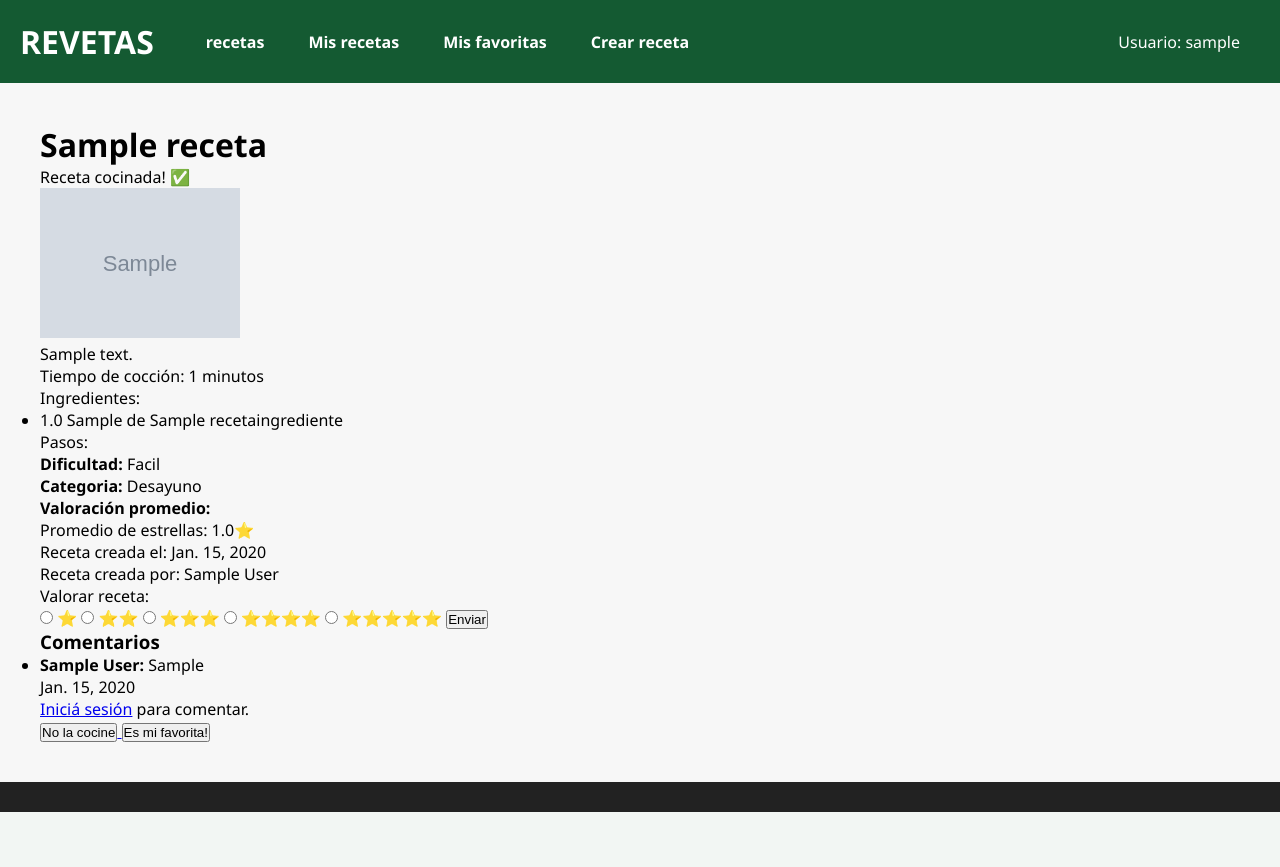
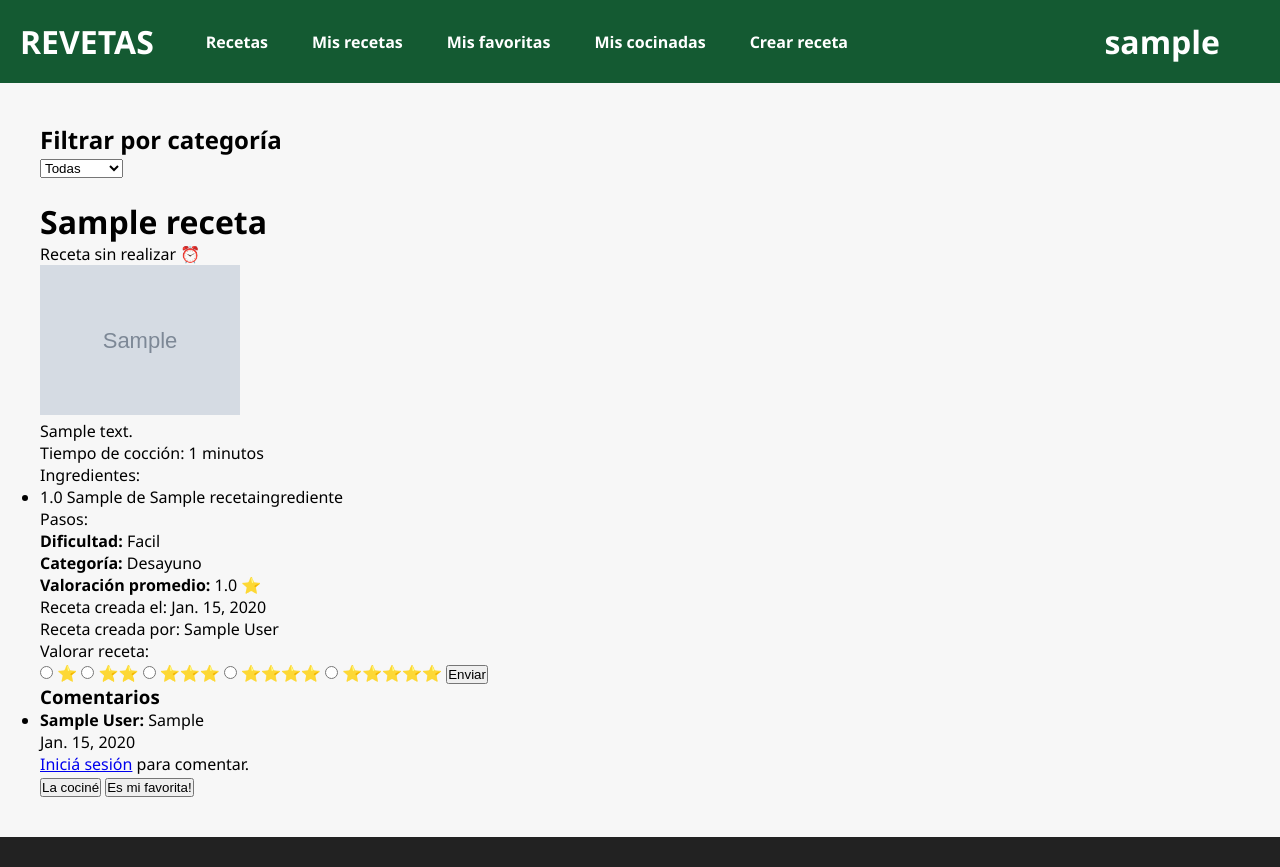
Before and after one commit to MatiasRevetria/proyecto_final, a Django app: page /recetas/ in a window 1280 px wide. Before the commit the page ends 812 px from the top, so only its background shows below. Run offline with Django 5.2, Linux system fonts and the light colour scheme; a user stored in the database is signed in; tables that the repository leaves empty hold one stand-in row (values such as "Sample post"); grey boxes marked "Sample" are stand-in pictures.

Commit message:
FILTRADO Y COCINADAS

```diff
--- a/tasks/models.py
+++ b/tasks/models.py
@@ -108,6 +108,13 @@ class RecetaFavorita(models.Model):
     def __str__(self) -> str:
         return self.user.name + self.receta.title
 
+class RecetaCocinada(models.Model):
+    user = models.ForeignKey(Usuario,on_delete=models.CASCADE)
+    receta = models.ForeignKey(Receta,on_delete=models.CASCADE)
+
+    def __str__(self):
+        return self.user.name + self.receta.title
+
 class Notificacion(models.Model):
     tipo = models.CharField(max_length=255)
     msj = models.TextField()
--- a/tasks/templates/main.html
+++ b/tasks/templates/main.html
@@ -11,16 +11,15 @@
     <header>
         <div class="nav">
             <h1>REVETAS {{title}}</h1>
-            <a href="/recetas/">recetas</a>
+            <a href="/recetas/">Recetas</a>
             <a href="/mis_recetas/">Mis recetas</a>
             <a href="/favoritas/">Mis favoritas</a>
+            <a href="/cocinadas/">Mis cocinadas</a>
             <a href="/nueva/">Crear receta</a>
 
             <div style="margin-left: auto; padding-right: 20px;">
                 {% if request.user.is_authenticated %}
-                    Usuario: {{ request.user.username }}
-                {% elif request.session.username %}
-                    Usuario: {{ request.session.username }}
+                    <h1>{{request.user.username}}</h1>
                 {% else %}
                     <a href="/login/">Iniciar sesión</a>
                 {% endif %}
--- a/tasks/templates/recetas.html
+++ b/tasks/templates/recetas.html
@@ -3,8 +3,24 @@
 
 {% block content %}
 
+<h2>Filtrar por categoría</h2>
+<form method="get">
+    <select name="categoria" onchange="this.form.submit()">
+        <option value="">Todas</option>
+        <option value="Desayuno" {% if request.GET.categoria == "Desayuno" %}selected{% endif %}>Desayuno</option>
+        <option value="Almuerzo" {% if request.GET.categoria == "Almuerzo" %}selected{% endif %}>Almuerzo</option>
+        <option value="Merienda" {% if request.GET.categoria == "Merienda" %}selected{% endif %}>Merienda</option>
+        <option value="Cena" {% if request.GET.categoria == "Cena" %}selected{% endif %}>Cena</option>
+    </select>
+</form>
+
+<br>
+
+{% if categoria %}
+  <h3>Recetas de {{ categoria }}</h3>
+{% endif %}
+
 {% for receta in recetas %}
-
 <div>
     <div>
         <h1>
@@ -13,49 +29,40 @@
             {% else %}
                 {{ receta.title }}
             {% endif %}
-
         </h1>
 
-            {% if receta.cooked == False%}
+        {% if receta.id in cocinadas_ids %}
+            <p>Receta cocinada! ✅</p>
+        {% else %}
             <p>Receta sin realizar ⏰</p>
-            {% else %}
-                <p>Receta cocinada! ✅</p>
         {% endif %}
 
         {% if receta.image %}
             <img src="{{ receta.image.url }}" alt="Imagen de la receta" style="width:200px;">
         {% endif %}
-            <p>{{receta.description}}</p>
-            <p>Tiempo de cocción: {{receta.coccion}} minutos</p>
+        <p>{{ receta.description }}</p>
+        <p>Tiempo de cocción: {{ receta.coccion }} minutos</p>
+
         <p>Ingredientes:</p>
         <ul>
             {% for ingrediente in receta.ingredientes.all %}
                 <li>{{ ingrediente.cantidad }} {{ ingrediente.unidad }} de {{ ingrediente.nombre }}</li>
             {% endfor %}
         </ul>
+
         <p>Pasos:</p>
         <ol>
             {% for paso in receta.steps %}
-                <li>{{paso}}</li>
+                <li>{{ paso }}</li>
             {% endfor %}
         </ol>
-            <p>
-                <strong>Dificultad:</strong> {{ receta.dificultad }}
-            </p>
-            <p>
-                <strong>Categoria:</strong> {{ receta.categoria }}
-            </p>
-            <p><strong>Valoración promedio:</strong>
-            <p>Promedio de estrellas: {{ receta.promedio_valoracion|floatformat:1 }}⭐</p>
-            </p>
 
-            <p>Receta creada el: {{receta.date}}</p>
-            <p>Receta creada por: {{receta.user.name}}</p>
-            <ul>
-                {% for user in receta.favorited_by.all %}
-                <li>{{user.username}}</li>
-                {% endfor %}
-        </div>
+        <p><strong>Dificultad:</strong> {{ receta.dificultad }}</p>
+        <p><strong>Categoría:</strong> {{ receta.categoria }}</p>
+        <p><strong>Valoración promedio:</strong> {{ receta.promedio_valoracion|floatformat:1 }} ⭐</p>
+        <p>Receta creada el: {{ receta.date }}</p>
+        <p>Receta creada por: {{ receta.user.name }}</p>
+
         <div class="valorar">
             <form method="post" action="{% url 'valorar_receta' receta.id %}">
                 {% csrf_token %}
@@ -68,17 +75,19 @@
                 <button type="submit">Enviar</button>
             </form>
         </div>
+
         <div class="comentarios">
             <h3>Comentarios</h3>
             <ul>
                 {% for comentario in receta.comentarios.all %}
                     <li><strong>{{ comentario.user.name }}:</strong> {{ comentario.txt }}</li>
-                <p>{{ comentario.date}}</p>
+                    <p>{{ comentario.date }}</p>
                 {% empty %}
                     <li>Sin comentarios...</li>
                 {% endfor %}
             </ul>
         </div>
+
         <div class="comentar">
             {% if usuario_id %}
                 <form method="post">
@@ -92,17 +101,12 @@
             {% else %}
                 <p><a href="/login/">Iniciá sesión</a> para comentar.</p>
             {% endif %}
-
         </div>
 
-        {% if receta.cooked == True %}
-        <a href="{% url 'desmarcar_cocinada' receta.id %}">
-            <button> No la cocine </button>
-        </a>
+        {% if receta.id in cocinadas_ids %}
+            <a href="{% url 'desmarcar_cocinada' receta.id %}"><button>No la cociné</button></a>
         {% else %}
-        <a href="{% url 'marcar_cocinada' receta.id %}">
-            <button> La cocine </button>
-        </a>
+            <a href="{% url 'marcar_cocinada' receta.id %}"><button>La cociné</button></a>
         {% endif %}
 
         {% if receta.id in favoritas_ids %}
@@ -111,13 +115,12 @@
             <a href="{% url 'marcar_favorita' receta.id %}"><button>Es mi favorita!</button></a>
         {% endif %}
 
-
         {% if receta.user.id == usuario_id %}
-        <a href="{% url 'editar_receta' receta.id %}"> Editar</a>
-        <a href="{% url 'eliminar_receta' receta.id %}"> Eliminar</a>
+            <a href="{% url 'editar_receta' receta.id %}">Editar</a>
+            <a href="{% url 'eliminar_receta' receta.id %}">Eliminar</a>
         {% endif %}
     </div>
-
+</div>
 {% endfor %}
 
 {% endblock %}
--- a/tasks/urls.py
+++ b/tasks/urls.py
@@ -9,6 +9,7 @@ urlpatterns = [
 #   path('recetas/<int:id>',recetas),
     path('recetas/',RecetaListView.as_view()),
     path('favoritas/',FavoritasView.as_view(), name='favoritas'),
+    path('cocinadas/',CocinadasView.as_view(), name='cocinadas'),
     path('nueva/',CrearRecetaView.as_view()),
     path('editar/<int:id>' , EditarRecetaView.as_view(), name='editar_receta'),
     path('eliminar/<int:id>',EliminarRecetaView.as_view(), name='eliminar_receta'),
--- a/tasks/views.py
+++ b/tasks/views.py
@@ -3,7 +3,7 @@ from django.shortcuts import render, get_object_or_404, redirect
 from django.views.generic import View, ListView, CreateView, UpdateView, DeleteView, TemplateView, RedirectView
 from django.http import HttpResponse, JsonResponse
 from django.urls import reverse_lazy
-from .models import Receta, Comentario, Valoracion, RecetaFavorita
+from .models import Receta, Comentario, Valoracion, RecetaFavorita, RecetaCocinada
 from user_login.models import Usuario
 from .forms import RecetaNueva, ComentarReceta, RecetaIngrediente, RecetaIngredienteFormSet
 
@@ -15,6 +15,7 @@ class MainPageView(TemplateView):
         context = super().get_context_data(**kwargs)
         context['title'] = 'Django-course'
         context['recetas'] = Receta.objects.all()
+        context['usuario'] = Usuario.objects.get('name')
         return context
 
 
@@ -30,16 +31,21 @@ class RecetaListView(View):
     template_name = 'recetas.html'
 
     def get(self, request):
+        categoria = request.GET.get('categoria')
         recetas = Receta.objects.all()
+        if categoria:
+            recetas = recetas.filter(categoria=categoria)
         usuario_id = request.session.get('usuario_id')
         forms_dict = {receta.id: ComentarReceta() for receta in recetas}
         favoritas_ids = RecetaFavorita.objects.filter(user_id=usuario_id).values_list('receta_id', flat=True)
+        cocinadas_ids = RecetaCocinada.objects.filter(user_id=usuario_id).values_list('receta_id',flat=True)
 
         return render(request, self.template_name, {
             'recetas': recetas,
             'usuario_id': usuario_id,
             'forms_dict': forms_dict,
             'favoritas_ids': list(favoritas_ids),
+            'cocinadas_ids': list(cocinadas_ids),
         })
 
     def post(self, request):
@@ -73,19 +79,38 @@ class MisRecetasView(ListView):
 
 class MarcarCocinadaView(View):
     def get(self, request, receta_id):
-        receta = get_object_or_404(Receta, id=receta_id)
-        receta.cooked = True
-        receta.save()
+        usuario_id = request.session.get('usuario_id')
+        if usuario_id:
+            receta = get_object_or_404(Receta, id=receta_id)
+            user = get_object_or_404(Usuario,id=usuario_id)
+            RecetaCocinada.objects.get_or_create(user=user, receta=receta);
         return redirect('/recetas/')
 
 
 class DesmarcarCocinadaView(View):
     def get(self, request, receta_id):
-        receta = get_object_or_404(Receta, id=receta_id)
-        receta.cooked = False
-        receta.save()
+        usuario_id = request.session.get('usuario_id')
+        if usuario_id:
+            user = get_object_or_404(Usuario,id=usuario_id)
+            receta = get_object_or_404(Receta,id=receta_id)
+            RecetaCocinada.objects.filter(user=user,receta=receta).delete()
         return redirect('/recetas/')
 
+class CocinadasView(ListView):
+    template_name = 'cooked.html'
+    context_object_name = 'cocinadas'
+
+    def get_queryset(self):
+        usuario_id = self.request.session.get('usuario_id')
+        if not usuario_id:
+            return Receta.objects.none()
+        return Receta.objects.filter(id__in=RecetaCocinada.objects.filter(user_id=usuario_id).values_list('receta_id',flat=True))
+
+    def get_context_data(self, **kwargs):
+        context = super().get_context_data(**kwargs)
+        if not context['cocinadas']:
+            context['mensaje'] = 'No cocinaste nada todavia!'
+        return context
 
 class MarcarFavoritaView(View):
     def get(self, request, receta_id):
--- a/user_login/views.py
+++ b/user_login/views.py
@@ -3,14 +3,14 @@ from django.http import HttpResponse
 from .forms import *
 from .models import Usuario
 
-# Create your views here.ç¨´
+# Create your views here.
 def create_user(request):
     if request.method == 'GET':
         return render(request,'new_user.html',{'form': New_user()})
     else:
         if request.POST['passwd'] == request.POST['passwd2']:
             Usuario.objects.create(name=request.POST['name'],passwd=request.POST['passwd'])
-            return redirect('/home/')
+            return redirect('/recetas/')
         else:
             return render(request,'new_user.html',{'form': New_user(),'error': 'Passwords do not match'})
 
@@ -26,7 +26,7 @@ def login_user(request):
         if users.exists():
             user = users.first()
             request.session['usuario_id'] = user.id
-            return redirect('/home/')
+            return redirect('/recetas/')
         else:
             return render(request, 'old_user.html', {
                 'form': Old_user(),
```
Also changed, not shown: tasks/templates/cooked.html (added, +15 -0 lines), tasks/migrations/0004_recetacocinada.py (added). Lines whose indentation alone changed are shown as unchanged.
